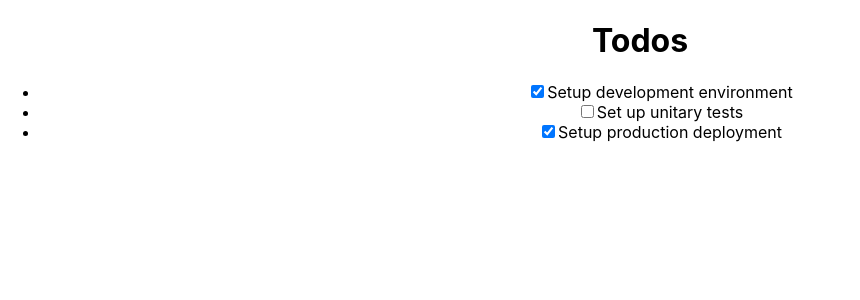
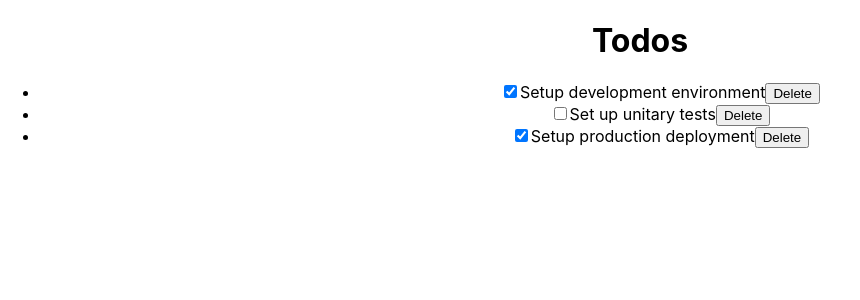
Before and after one commit to Usagib/react-takehome, a React (Create React App) app: page / in a window 1280 px wide. Shown: the top 300 px of the page, without its empty margins (0-860 px from the left). Built offline with nearby package versions, Linux system fonts and the light colour scheme.

Commit message:
delete from list

```diff
--- a/src/components/TodoContainer.js
+++ b/src/components/TodoContainer.js
@@ -24,15 +24,30 @@ class TodoContainer extends React.Component {
     };
 
     handleChange = id => {
-        this.setState(prevState => ({
+        this.setState(prevState => {
+            return {
                 todos: prevState.todos.map(todo => {
                     if (todo.id === id) {
-                    todo.completed = !todo.completed;
+                        return {
+                            ...todo,
+                            completed: !todo.completed,
+                        }
                     }
                     return todo
                 })
-        }))
             }
+        })
+     };
+
+     handleDelete = id => {
+         this.setState({
+             todos: [
+                 ...this.state.todos.filter(todo => {
+                     return todo.id !== id;
+                 })
+             ]
+         });
+     };
 
     render() {
         return (
@@ -41,6 +56,7 @@ class TodoContainer extends React.Component {
                 <TodosList
                     todos={this.state.todos}
                     handleChangeProps={this.handleChange}
+                    handleDeleteProps={this.handleDelete}
                 />
             </div>
         )
--- a/src/components/TodoItem.js
+++ b/src/components/TodoItem.js
@@ -9,7 +9,11 @@ class TodoItem extends React.Component {
                 <input
                     type="checkbox"
                     checked={this.props.todo.completed}
-                    onChange={() => this.props.handleChangeProps(this.props.todo.id)} />{this.props.todo.title}
+                    onChange={() => this.props.handleChangeProps(this.props.todo.id)}
+                />
+                {this.props.todo.title}
+                <button
+                    onClick={() => this.props.handleDeleteProps(this.props.todo.id)}>Delete</button>
             </li>
 
             </>
--- a/src/components/TodosList.js
+++ b/src/components/TodosList.js
@@ -10,6 +10,7 @@ class TodosList extends React.Component {
                     key={todo.id}
                     todo={todo}
                     handleChangeProps={this.props.handleChangeProps}
+                    handleDeleteProps={this.props.handleDeleteProps}
                 />
             ))}
             </ul>
```
Lines whose indentation alone changed are shown as unchanged.
